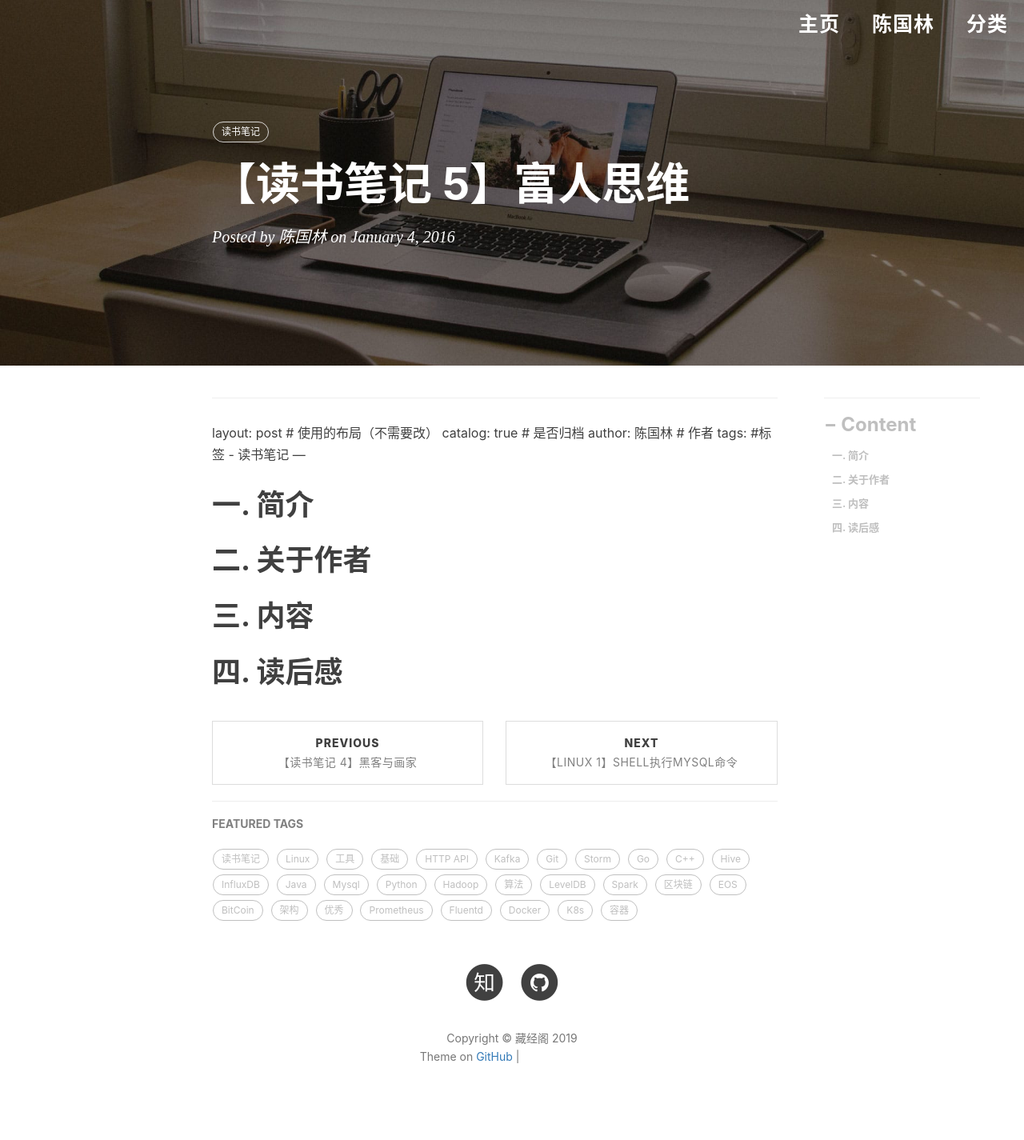
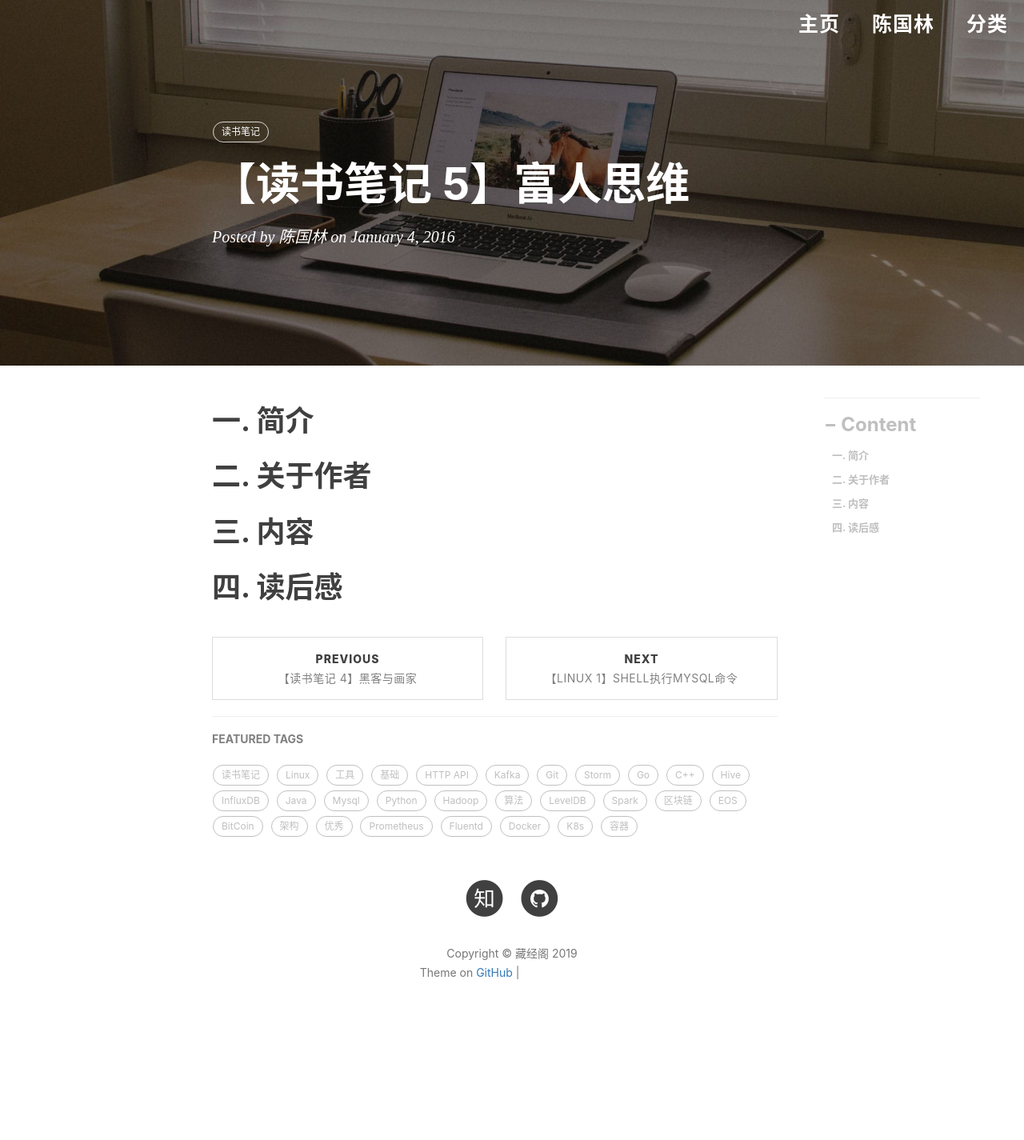
Before and after one commit to engru/chenguolin.github.io, a Jekyll site: the page built from _posts/2016-01-04-【读书笔记-5】富人思维.md, in a window 1280 px wide. Shown: the whole page at 80% size. Built offline with Jekyll 4.4.1, drawn with Linux system fonts in a browser that asks for light colours; nearby versions of some CDN libraries; comment, search, counter and statistics services are not loaded; after the commit the page ends 1320 px from its top, so only the background shows below that; grey boxes are pictures that could not be loaded.

Commit message:
Update 2016-01-04-【读书笔记-5】富人思维.md

```diff
--- a/_posts/2016-01-04-【读书笔记-5】富人思维.md
+++ b/_posts/2016-01-04-【读书笔记-5】富人思维.md
@@ -1,11 +1,3 @@
----
-layout:  post  # 使用的布局（不需要改）
-catalog: true  # 是否归档
-author: 陈国林 # 作者
-tags:          #标签
-    - 读书笔记
----
-
 ---
 layout:  post  # 使用的布局（不需要改）
 catalog: true  # 是否归档
```
